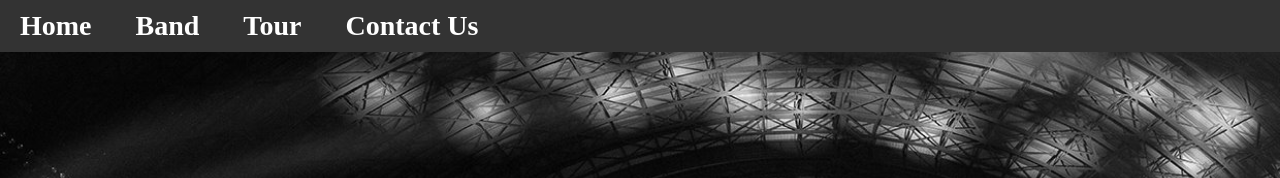
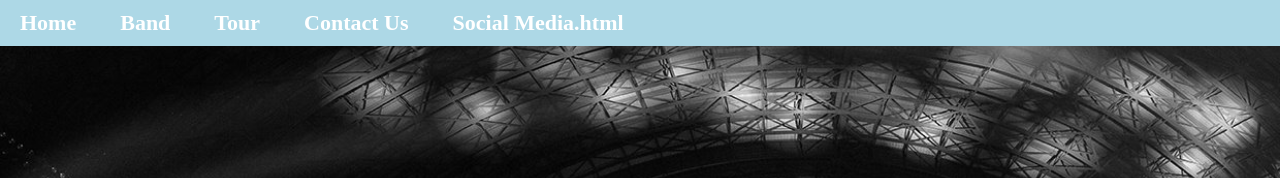
Before and after one commit to ambliss25/assignment6, a plain HTML site: page index.html in a window 1280 px wide. Shown: the top 178 px of the page. Drawn offline with nearby package versions, Linux system fonts and the light colour scheme.

Commit message:
initial commit

```diff
--- a/index.html
+++ b/index.html
@@ -29,6 +29,7 @@
           <li><a href="#band">Band</a></li>
           <li><a href="#tour">Tour</a></li>
           <li><a href="#contact-us">Contact Us</a></li>
+					<li><a href="socialmedia">Social Media.html</a></li>
         </ul>
       </nav>
     </header>
--- a/style/style.css
+++ b/style/style.css
@@ -27,7 +27,7 @@ p {
 *=========================================*/
 
 header {
-  background: #333;
+  background: lightblue;
   position: fixed;
   left: 0;
   right: 0;
@@ -42,7 +42,7 @@ header nav a {
   color: white;
   text-decoration: none;
   font-weight: bold;
-  font-size: 28px;
+  font-size: 22px;
   margin: 0 20px;
 }
 
```
